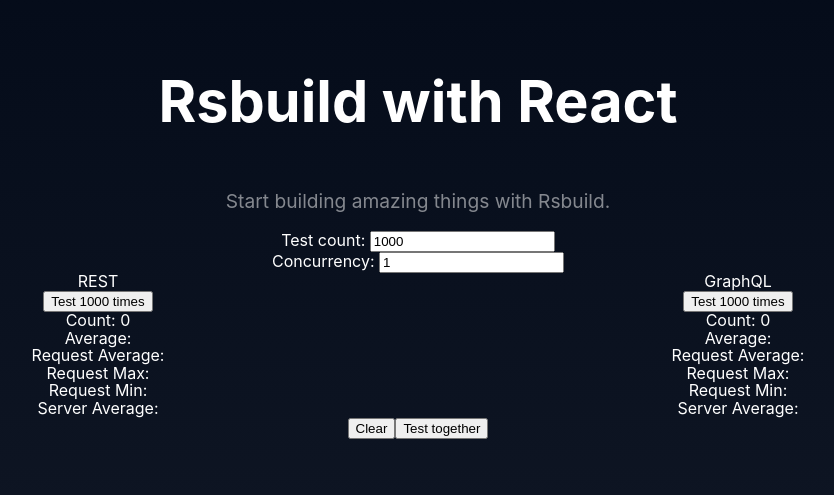
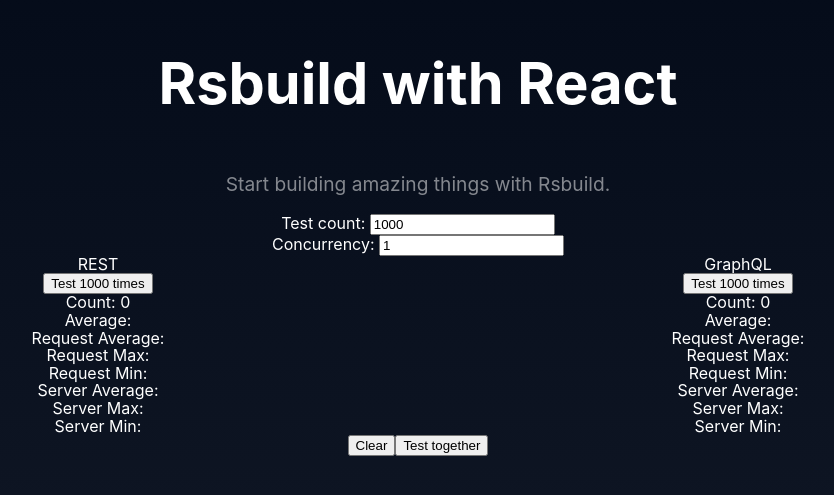
Before and after one commit to kambing86/test-golang-gqlgen, a React app in the folder web/: page / in a window 1280 px wide. Shown: the part 165-660 px from the top of the page, without its empty margins (222-1056 px from the left). Built offline with nearby package versions, Linux system fonts and the light colour scheme; the HTML template or start-up script is replaced by a standard one.

Commit message:
add server max and min time metric

```diff
--- a/web/src/Metric.ts
+++ b/web/src/Metric.ts
@@ -5,28 +5,40 @@
 	private startTime: number;
 	private completedRequests: number;
 	private requestTotalTime: number;
+	private requestMaxTime: number;
+	private requestMinTime: number;
 	private serverTotalTime: number;
-	private maxTime: number;
-	private minTime: number;
+	private serverMaxTime: number;
+	private serverMinTime: number;
 
 	constructor(tester: TesterRef | null) {
 		this.tester = tester;
 		this.startTime = performance.now();
 		this.completedRequests = 0;
 		this.requestTotalTime = 0;
+		this.requestMaxTime = 0;
+		this.requestMinTime = Number.MAX_VALUE;
 		this.serverTotalTime = 0;
-		this.maxTime = 0;
-		this.minTime = Number.MAX_VALUE;
+		this.serverMaxTime = 0;
+		this.serverMinTime = Number.MAX_VALUE;
 	}
 
 	recordRequest(duration: number, serverAppTime: number, testCount: number) {
-		if (duration > this.maxTime) {
-			this.maxTime = duration;
-			this.tester?.setMax(this.maxTime);
+		if (duration > this.requestMaxTime) {
+			this.requestMaxTime = duration;
+			this.tester?.setRequestMaxTime(this.requestMaxTime);
 		}
-		if (duration < this.minTime) {
-			this.minTime = duration;
-			this.tester?.setMin(this.minTime);
+		if (duration < this.requestMinTime) {
+			this.requestMinTime = duration;
+			this.tester?.setRequestMinTime(this.requestMinTime);
+		}
+		if (serverAppTime > this.serverMaxTime) {
+			this.serverMaxTime = serverAppTime;
+			this.tester?.setServerMaxTime(this.serverMaxTime);
+		}
+		if (serverAppTime < this.serverMinTime) {
+			this.serverMinTime = serverAppTime;
+			this.tester?.setServerMinTime(this.serverMinTime);
 		}
 		this.completedRequests++;
 		this.tester?.setCount(this.completedRequests);
--- a/web/src/Tester.tsx
+++ b/web/src/Tester.tsx
@@ -5,9 +5,11 @@
 	setCount: (value: number) => void;
 	setAverage: (value: number) => void;
 	setRequestAvgTime: (value: number) => void;
+	setRequestMaxTime: (value: number) => void;
+	setRequestMinTime: (value: number) => void;
 	setServerAvgTime: (value: number) => void;
-	setMax: (value: number) => void;
-	setMin: (value: number) => void;
+	setServerMaxTime: (value: number) => void;
+	setServerMinTime: (value: number) => void;
 	setError: (value: string | null) => void;
 	clear: () => void;
 }
@@ -29,9 +31,11 @@
 		const [count, setCount] = React.useState<number>(0);
 		const [average, setAverage] = React.useState<number>(0);
 		const [requestAvgTime, setRequestAvgTime] = React.useState<number>(0);
-		const [max, setMax] = React.useState<number>(0);
-		const [min, setMin] = React.useState<number>(0);
+		const [requestMaxTime, setRequestMaxTime] = React.useState<number>(0);
+		const [requestMinTime, setRequestMinTime] = React.useState<number>(0);
 		const [serverAvgTime, setServerAvgTime] = React.useState<number>(0);
+		const [serverMaxTime, setServerMaxTime] = React.useState<number>(0);
+		const [serverMinTime, setServerMinTime] = React.useState<number>(0);
 		const [error, setError] = React.useState<string | null>(null);
 		if (ref && typeof ref !== "function" && ref.current == null) {
 			ref.current = {
@@ -39,18 +43,22 @@
 				setCount,
 				setAverage,
 				setRequestAvgTime,
+				setRequestMaxTime,
+				setRequestMinTime,
 				setServerAvgTime,
-				setMax,
-				setMin,
+				setServerMaxTime,
+				setServerMinTime,
 				setError,
 				clear: () => {
 					setResult(0);
 					setCount(0);
 					setAverage(0);
 					setRequestAvgTime(0);
-					setMax(0);
-					setMin(0);
+					setRequestMaxTime(0);
+					setRequestMinTime(0);
 					setServerAvgTime(0);
+					setServerMaxTime(0);
+					setServerMinTime(0);
 					setError(null);
 				},
 			};
@@ -74,12 +82,14 @@
 					Request Average:{" "}
 					{requestAvgTime ? `${requestAvgTime.toFixed(2)} ms` : ""}
 				</div>
-				<div>Request Max: {max ? `${max.toFixed(2)} ms` : ""}</div>
-				<div>Request Min: {min ? `${min.toFixed(2)} ms` : ""}</div>
+				<div>Request Max: {requestMaxTime ? `${requestMaxTime.toFixed(2)} ms` : ""}</div>
+				<div>Request Min: {requestMinTime ? `${requestMinTime.toFixed(2)} ms` : ""}</div>
 				<div>
 					Server Average:{" "}
 					{serverAvgTime ? `${serverAvgTime.toFixed(2)} ms` : ""}
 				</div>
+				<div>Server Max: {serverMaxTime ? `${serverMaxTime.toFixed(2)} ms` : ""}</div>
+				<div>Server Min: {serverMinTime ? `${serverMinTime.toFixed(2)} ms` : ""}</div>
 				{error && <div style={{ color: "red" }}>{error}</div>}
 			</>
 		);
```
